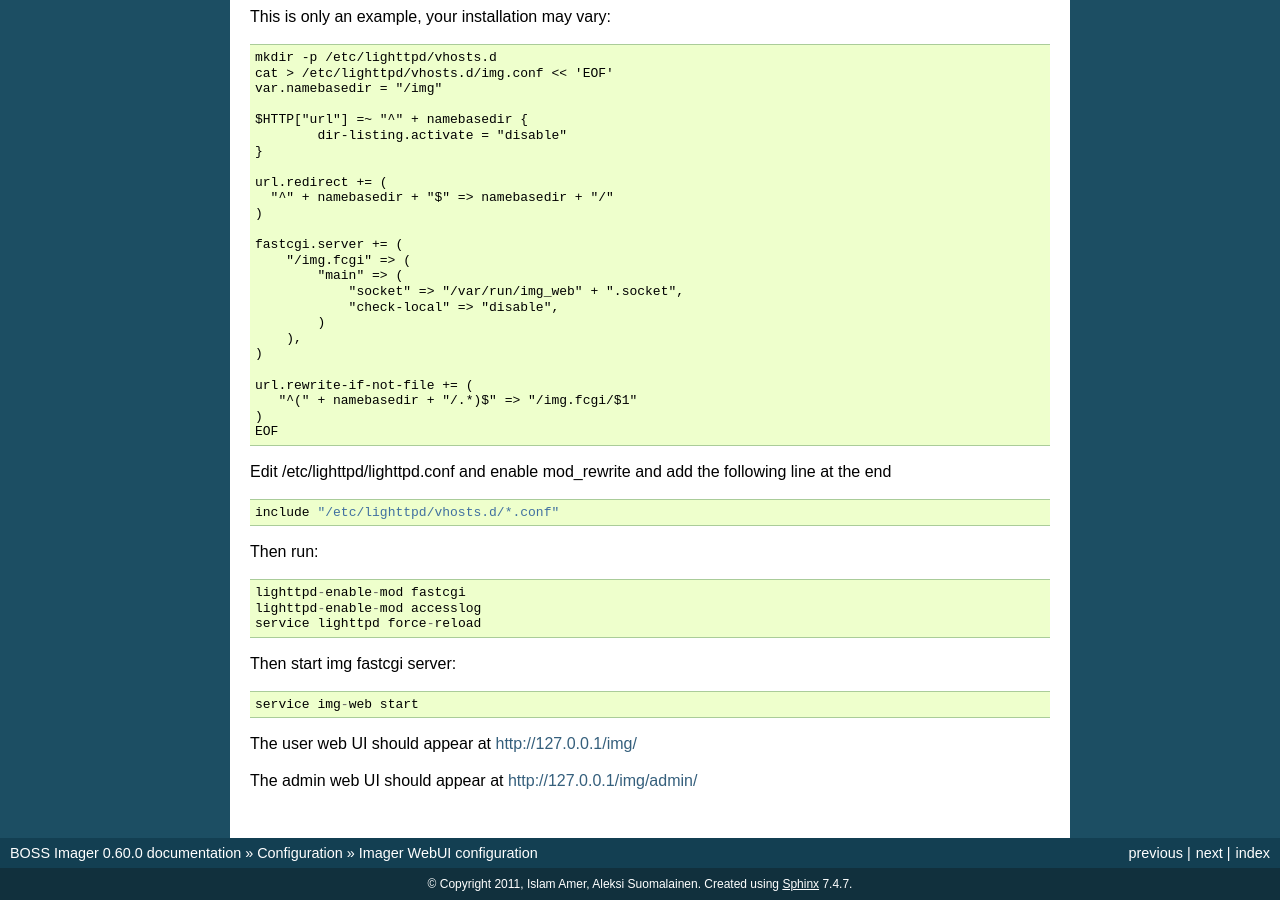
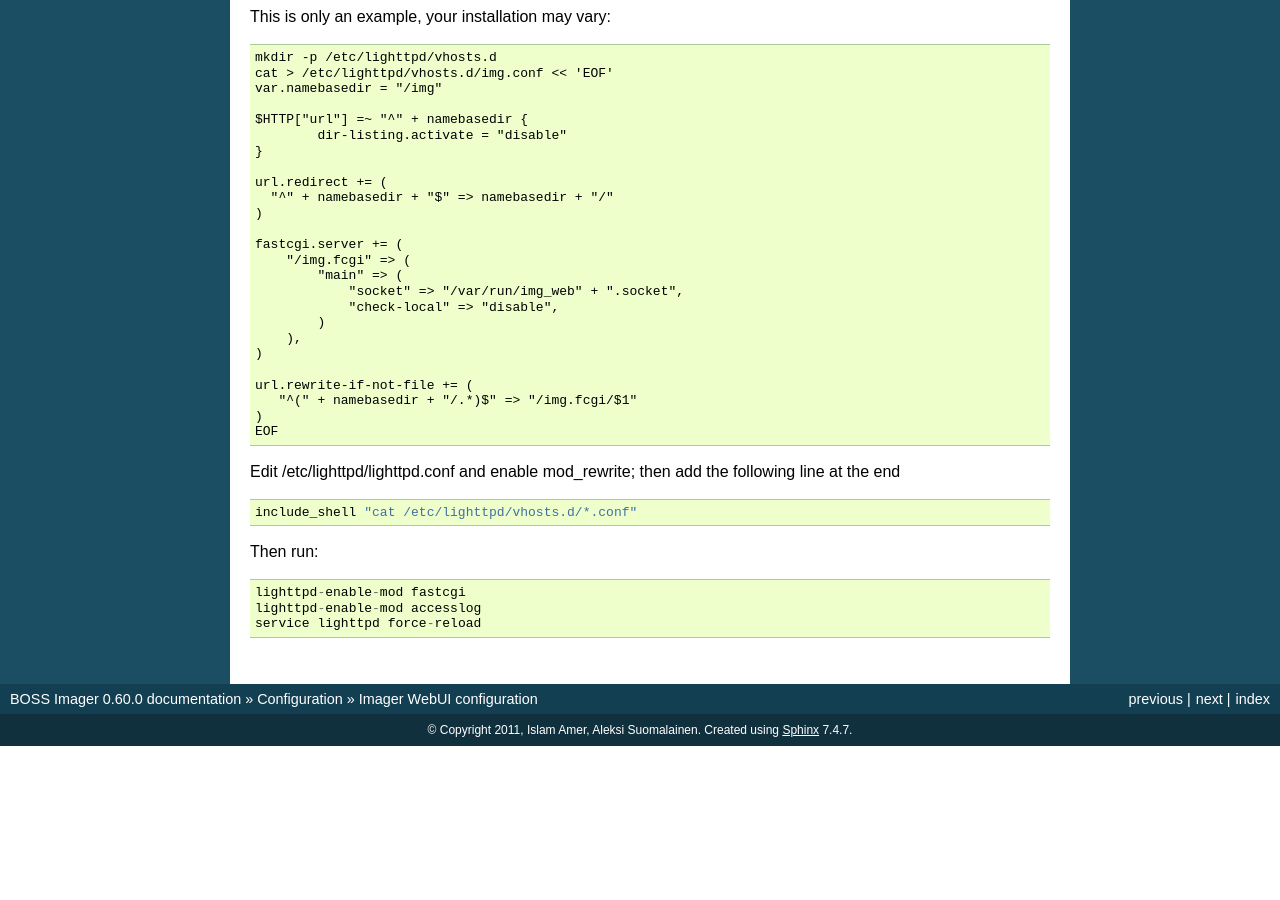
Before and after one commit to MeeGoIntegration/imager, a Sphinx documentation site: the page built from docs/configuration/img-conf.rst, in a window 1280 px wide and 900 px high, scrolled down 2092 px. Built offline with Sphinx 7.4.7, drawn with Linux system fonts in a browser that asks for light colours; after the commit the page ends 2838 px from its top, so only the background shows below that.

```diff
--- a/docs/configuration/img-conf.rst
+++ b/docs/configuration/img-conf.rst
@@ -78,22 +78,13 @@ This is only an example, your installation may vary::
  )
  EOF
 
-Edit /etc/lighttpd/lighttpd.conf and enable mod_rewrite and add the
-following line at the end ::
+Edit /etc/lighttpd/lighttpd.conf and enable mod_rewrite;
+then add the following line at the end ::
 
- include "/etc/lighttpd/vhosts.d/*.conf"
+ include_shell "cat /etc/lighttpd/vhosts.d/*.conf"
 
 Then run::
 
  lighttpd-enable-mod fastcgi
  lighttpd-enable-mod accesslog
  service lighttpd force-reload
-
-
-Then start img fastcgi server::
-
- service img-web start
-
-The user web UI should appear at http://127.0.0.1/img/
-
-The admin web UI should appear at http://127.0.0.1/img/admin/
```
Also changed, not shown: docs/configuration/boss_skynet.rst (+0 -20 lines), docs/usage.rst (+8 -1 lines).
